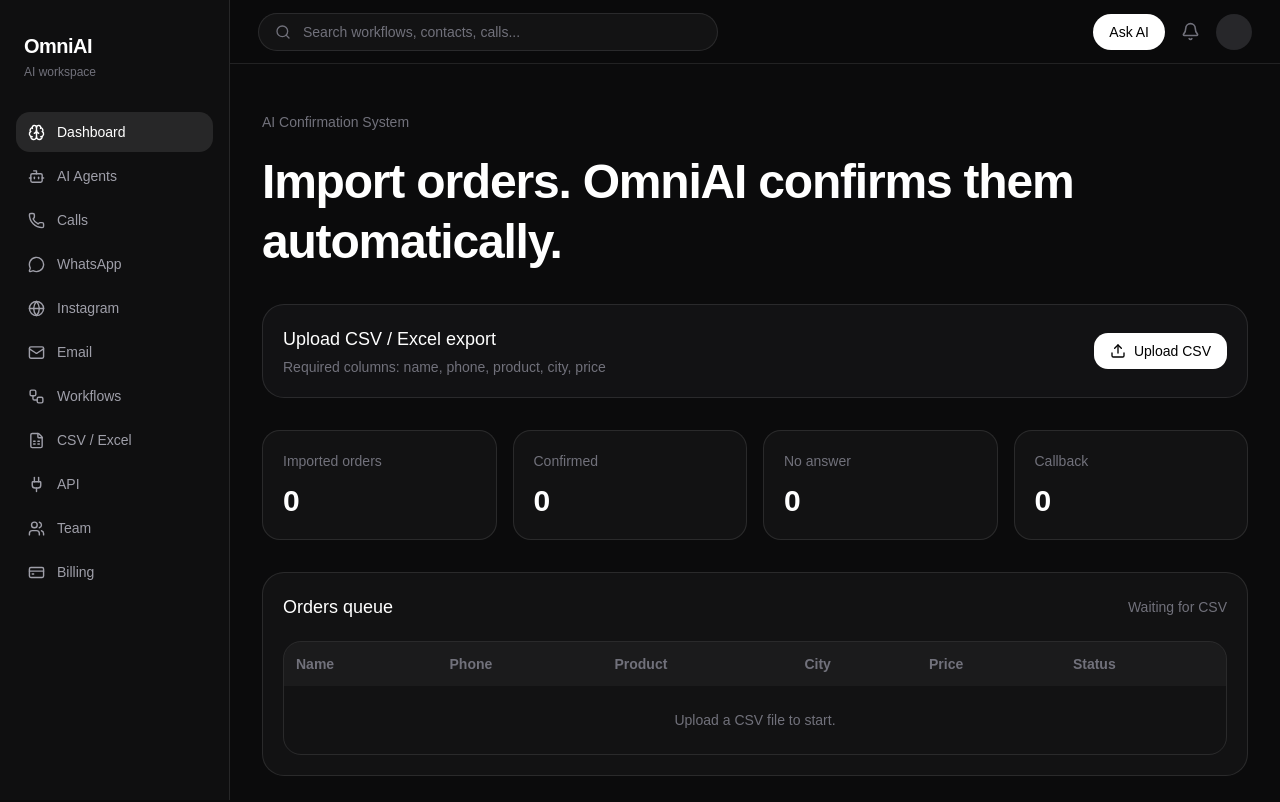
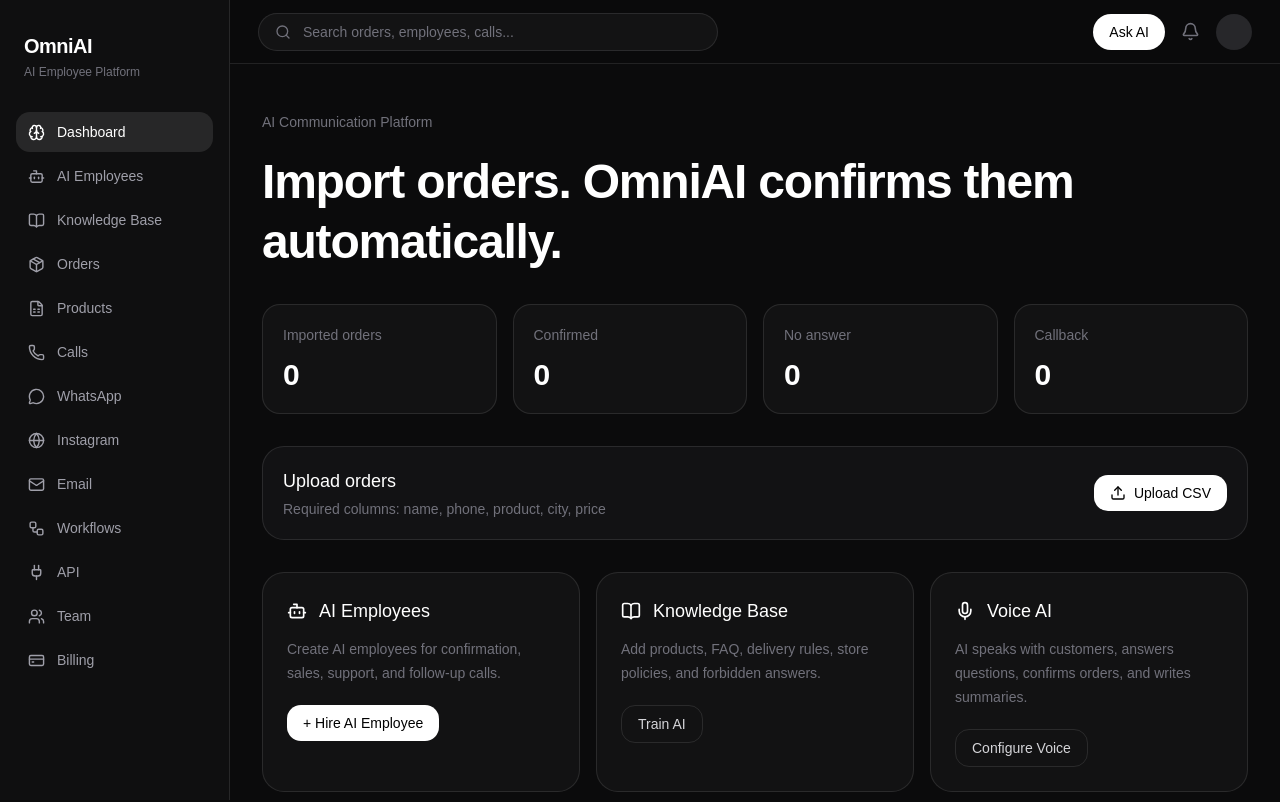
Before and after one commit to sparkdigi11-hue/omniai, a React (Vite) app in the folder frontend/: page / in a window 1280 px wide. Shown: the top 802 px of the page. Built offline with nearby package versions, Linux system fonts and the light colour scheme.

Commit message:
refactor: project structure

```diff
--- a/frontend/src/App.tsx
+++ b/frontend/src/App.tsx
@@ -18,7 +18,12 @@
   Users,
   Workflow,
   Play,
+  BookOpen,
+  Package,
+  ShieldCheck,
+  Mic,
 } from "lucide-react";
+import type { LucideIcon } from "lucide-react";
 
 type Order = {
   id: number;
@@ -30,19 +35,23 @@
   status: string;
 };
 
+type MenuItem = [string, LucideIcon];
+
 export default function App() {
   const [orders, setOrders] = useState<Order[]>([]);
   const [started, setStarted] = useState(false);
 
-  const menu = [
+  const menu: MenuItem[] = [
     ["Dashboard", Brain],
-    ["AI Agents", Bot],
+    ["AI Employees", Bot],
+    ["Knowledge Base", BookOpen],
+    ["Orders", Package],
+    ["Products", FileSpreadsheet],
     ["Calls", Phone],
     ["WhatsApp", MessageCircle],
     ["Instagram", Globe],
     ["Email", Mail],
     ["Workflows", Workflow],
-    ["CSV / Excel", FileSpreadsheet],
     ["API", Plug],
     ["Team", Users],
     ["Billing", CreditCard],
@@ -89,16 +98,20 @@
     );
   }
 
+  const confirmed = orders.filter((order) => order.status === "Confirmed").length;
+  const noAnswer = orders.filter((order) => order.status === "No Answer").length;
+  const callback = orders.filter((order) => order.status === "Callback").length;
+
   return (
     <div className="min-h-screen bg-[#0b0b0c] text-white">
       <aside className="fixed left-0 top-0 h-screen w-[230px] overflow-y-auto border-r border-white/10 bg-[#0f0f10] p-4">
         <div className="px-2 py-4">
           <h1 className="text-xl font-semibold tracking-tight">OmniAI</h1>
-          <p className="mt-1 text-xs text-zinc-500">AI workspace</p>
+          <p className="mt-1 text-xs text-zinc-500">AI Employee Platform</p>
         </div>
 
         <nav className="mt-4 space-y-1 pb-8">
-          {menu.map(([label, Icon]: any, index) => (
+          {menu.map(([label, Icon], index) => (
             <button
               key={label}
               className={`flex w-full items-center gap-3 rounded-xl px-3 py-2.5 text-sm transition ${
@@ -118,7 +131,7 @@
         <header className="sticky top-0 z-10 flex h-16 items-center justify-between border-b border-white/10 bg-[#0b0b0c]/90 px-7 backdrop-blur">
           <div className="flex w-[460px] items-center gap-3 rounded-full border border-white/10 bg-white/[0.04] px-4 py-2 text-sm text-zinc-500">
             <Search size={16} />
-            Search workflows, contacts, calls...
+            Search orders, employees, calls...
           </div>
 
           <div className="flex items-center gap-4">
@@ -131,16 +144,33 @@
         </header>
 
         <section className="mx-auto max-w-6xl px-8 py-12">
-          <p className="text-sm text-zinc-500">AI Confirmation System</p>
+          <p className="text-sm text-zinc-500">AI Communication Platform</p>
 
           <h2 className="mt-5 max-w-4xl text-5xl font-semibold leading-tight tracking-tight">
             Import orders. OmniAI confirms them automatically.
           </h2>
 
+          <div className="mt-8 grid grid-cols-4 gap-4">
+            {[
+              ["Imported orders", orders.length],
+              ["Confirmed", confirmed],
+              ["No answer", noAnswer],
+              ["Callback", callback],
+            ].map(([title, value]) => (
+              <div
+                key={title}
+                className="rounded-2xl border border-white/10 bg-white/[0.03] p-5"
+              >
+                <p className="text-sm text-zinc-500">{title}</p>
+                <h3 className="mt-3 text-3xl font-semibold">{value}</h3>
+              </div>
+            ))}
+          </div>
+
           <div className="mt-8 rounded-3xl border border-white/10 bg-[#121214] p-5">
             <div className="flex items-center justify-between gap-4">
               <div>
-                <h3 className="text-lg font-medium">Upload CSV / Excel export</h3>
+                <h3 className="text-lg font-medium">Upload orders</h3>
                 <p className="mt-1 text-sm text-zinc-500">
                   Required columns: name, phone, product, city, price
                 </p>
@@ -153,8 +183,8 @@
                   type="file"
                   accept=".csv"
                   className="hidden"
-                  onChange={(e) => {
-                    const file = e.target.files?.[0];
+                  onChange={(event) => {
+                    const file = event.target.files?.[0];
                     if (file) handleCSV(file);
                   }}
                 />
@@ -172,21 +202,48 @@
             )}
           </div>
 
-          <div className="mt-8 grid grid-cols-4 gap-4">
-            {[
-              ["Imported orders", orders.length],
-              ["Confirmed", orders.filter((o) => o.status === "Confirmed").length],
-              ["No answer", orders.filter((o) => o.status === "No Answer").length],
-              ["Callback", orders.filter((o) => o.status === "Callback").length],
-            ].map(([title, value]) => (
-              <div
-                key={title}
-                className="rounded-2xl border border-white/10 bg-white/[0.03] p-5"
-              >
-                <p className="text-sm text-zinc-500">{title}</p>
-                <h3 className="mt-3 text-3xl font-semibold">{value}</h3>
+          <div className="mt-8 grid grid-cols-3 gap-4">
+            <div className="rounded-3xl border border-white/10 bg-white/[0.03] p-6">
+              <div className="flex items-center gap-3">
+                <Bot size={20} />
+                <h3 className="text-lg font-medium">AI Employees</h3>
               </div>
-            ))}
+              <p className="mt-3 text-sm leading-6 text-zinc-500">
+                Create AI employees for confirmation, sales, support, and
+                follow-up calls.
+              </p>
+              <button className="mt-5 rounded-xl bg-white px-4 py-2 text-sm font-medium text-black">
+                + Hire AI Employee
+              </button>
+            </div>
+
+            <div className="rounded-3xl border border-white/10 bg-white/[0.03] p-6">
+              <div className="flex items-center gap-3">
+                <BookOpen size={20} />
+                <h3 className="text-lg font-medium">Knowledge Base</h3>
+              </div>
+              <p className="mt-3 text-sm leading-6 text-zinc-500">
+                Add products, FAQ, delivery rules, store policies, and forbidden
+                answers.
+              </p>
+              <button className="mt-5 rounded-xl border border-white/10 px-4 py-2 text-sm text-zinc-300">
+                Train AI
+              </button>
+            </div>
+
+            <div className="rounded-3xl border border-white/10 bg-white/[0.03] p-6">
+              <div className="flex items-center gap-3">
+                <Mic size={20} />
+                <h3 className="text-lg font-medium">Voice AI</h3>
+              </div>
+              <p className="mt-3 text-sm leading-6 text-zinc-500">
+                AI speaks with customers, answers questions, confirms orders,
+                and writes summaries.
+              </p>
+              <button className="mt-5 rounded-xl border border-white/10 px-4 py-2 text-sm text-zinc-300">
+                Configure Voice
+              </button>
+            </div>
           </div>
 
           <div className="mt-8 rounded-3xl border border-white/10 bg-white/[0.03] p-5">
@@ -231,7 +288,15 @@
                         <td className="p-3">
                           <span className="inline-flex items-center gap-2 rounded-full bg-white/5 px-3 py-1 text-xs">
                             {order.status === "Confirmed" ? (
-                              <CheckCircle2 size={14} className="text-[#10A37F]" />
+                              <CheckCircle2
+                                size={14}
+                                className="text-[#10A37F]"
+                              />
+                            ) : order.status === "Ready" ? (
+                              <ShieldCheck
+                                size={14}
+                                className="text-zinc-500"
+                              />
                             ) : (
                               <Clock3 size={14} className="text-zinc-500" />
                             )}
--- /dev/null
+++ b/frontend/src/features/AIEmployees.tsx
@@ -0,0 +1,21 @@
+export default function AIEmployees() {
+  return (
+    <div className="rounded-3xl border border-white/10 bg-white/[0.03] p-6">
+      <h2 className="text-2xl font-semibold">AI Employees</h2>
+
+      <p className="mt-2 text-zinc-500">
+        Create AI employees that answer customer calls automatically.
+      </p>
+
+      <div className="mt-6 rounded-2xl border border-dashed border-white/10 p-10 text-center">
+        <button className="rounded-xl bg-white px-5 py-2 font-medium text-black">
+          + Hire AI Employee
+        </button>
+
+        <p className="mt-4 text-sm text-zinc-500">
+          No AI employees created yet.
+        </p>
+      </div>
+    </div>
+  );
+}
--- /dev/null
+++ b/frontend/src/features/KnowledgeBase.tsx
@@ -0,0 +1,30 @@
+export default function KnowledgeBase() {
+  return (
+    <div className="rounded-3xl border border-white/10 bg-white/[0.03] p-6">
+      <h3 className="text-lg font-medium">AI Knowledge</h3>
+
+      <p className="mt-2 text-sm text-zinc-500">
+        Add store information, products, FAQ, rules, and files so your AI can
+        answer customers during calls.
+      </p>
+
+      <div className="mt-5 grid grid-cols-2 gap-3">
+        {[
+          "Store information",
+          "Products",
+          "FAQ",
+          "Delivery rules",
+          "AI behaviour",
+          "Forbidden answers",
+        ].map((item) => (
+          <button
+            key={item}
+            className="rounded-xl border border-white/10 px-4 py-3 text-left text-sm text-zinc-300 hover:bg-white/5"
+          >
+            {item}
+          </button>
+        ))}
+      </div>
+    </div>
+  );
+}
--- /dev/null
+++ b/frontend/src/features/Orders.tsx
@@ -0,0 +1,25 @@
+export default function Orders() {
+  return (
+    <div className="rounded-3xl border border-white/10 bg-white/[0.03] p-6">
+
+      <div className="flex items-center justify-between">
+
+        <div>
+          <h2 className="text-2xl font-semibold">
+            Orders
+          </h2>
+
+          <p className="mt-2 text-sm text-zinc-500">
+            Import and manage customer orders.
+          </p>
+        </div>
+
+        <button className="rounded-xl bg-white px-5 py-2 text-black font-medium">
+          Import Orders
+        </button>
+
+      </div>
+
+    </div>
+  );
+}
--- /dev/null
+++ b/frontend/src/services/orders.ts
@@ -0,0 +1,13 @@
+import type { Order } from "../types/order";
+
+export function parseOrders(rows: Record<string, string>[]): Order[] {
+  return rows.map((row, index) => ({
+    id: index + 1,
+    name: row.name || row.Name || "Unknown",
+    phone: row.phone || row.Phone || row.telephone || "",
+    product: row.product || row.Product || "Product",
+    city: row.city || row.City || "",
+    price: row.price || row.Price || "",
+    status: "Ready",
+  }));
+}
--- /dev/null
+++ b/frontend/src/types/order.ts
@@ -0,0 +1,9 @@
+export type Order = {
+  id: number;
+  name: string;
+  phone: string;
+  product: string;
+  city: string;
+  price: string;
+  status: string;
+};
```
